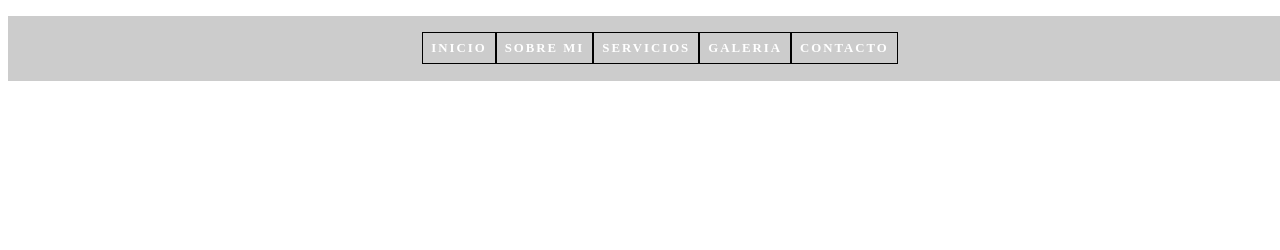
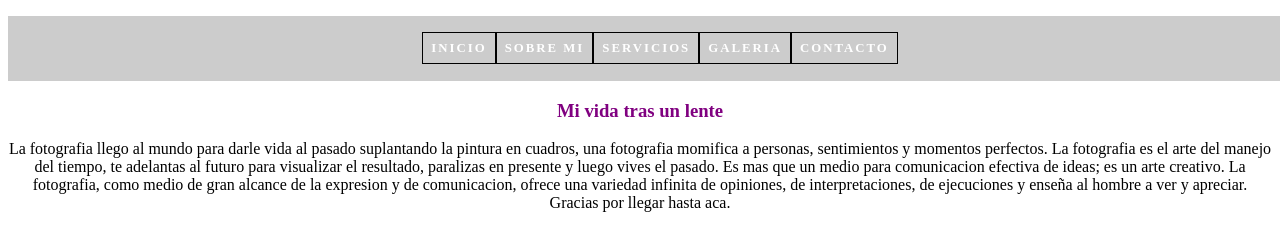
Before and after one commit to andreapaez9/ejemplo, a plain HTML site: page index.html in a window 1280 px wide. Shown: the top 250 px of the page. Drawn offline with Linux system fonts and the light colour scheme.

Commit message:
Se creo el titulo principal y el parrafo del Home con estilos

```diff
--- a/css/estilos.css
+++ b/css/estilos.css
@@ -24,3 +24,12 @@ nav ul li a{
     padding: 8px;
     font-size: 0.8rem;
 }
+
+#tituloPrincipal{
+    text-align: center;
+    color: purple;
+}
+
+p{
+    text-align: center;
+}
--- a/index.html
+++ b/index.html
@@ -26,5 +26,19 @@
             </li>
         </ul>
     </nav>
+
+    <section>
+        <article>
+            <h1 id="tituloPrincipal">Mi vida tras un lente</h1>
+
+            <p>La fotografia llego al mundo para darle vida al pasado suplantando la pintura en cuadros, una fotografia
+                momifica a personas, sentimientos y momentos perfectos. La fotografia es el arte del manejo del tiempo,
+                te adelantas al futuro para visualizar el resultado, paralizas en presente y luego vives el pasado. Es
+                mas que un medio para comunicacion efectiva de ideas; es un arte creativo. La fotografia, como medio de
+                gran alcance de la expresion y de comunicacion, ofrece una variedad infinita de opiniones, de
+                interpretaciones, de ejecuciones y enseña al hombre a ver y apreciar. Gracias por llegar hasta aca.
+            </p>
+        </article>
+    </section>
 </body>
 </html>
```
